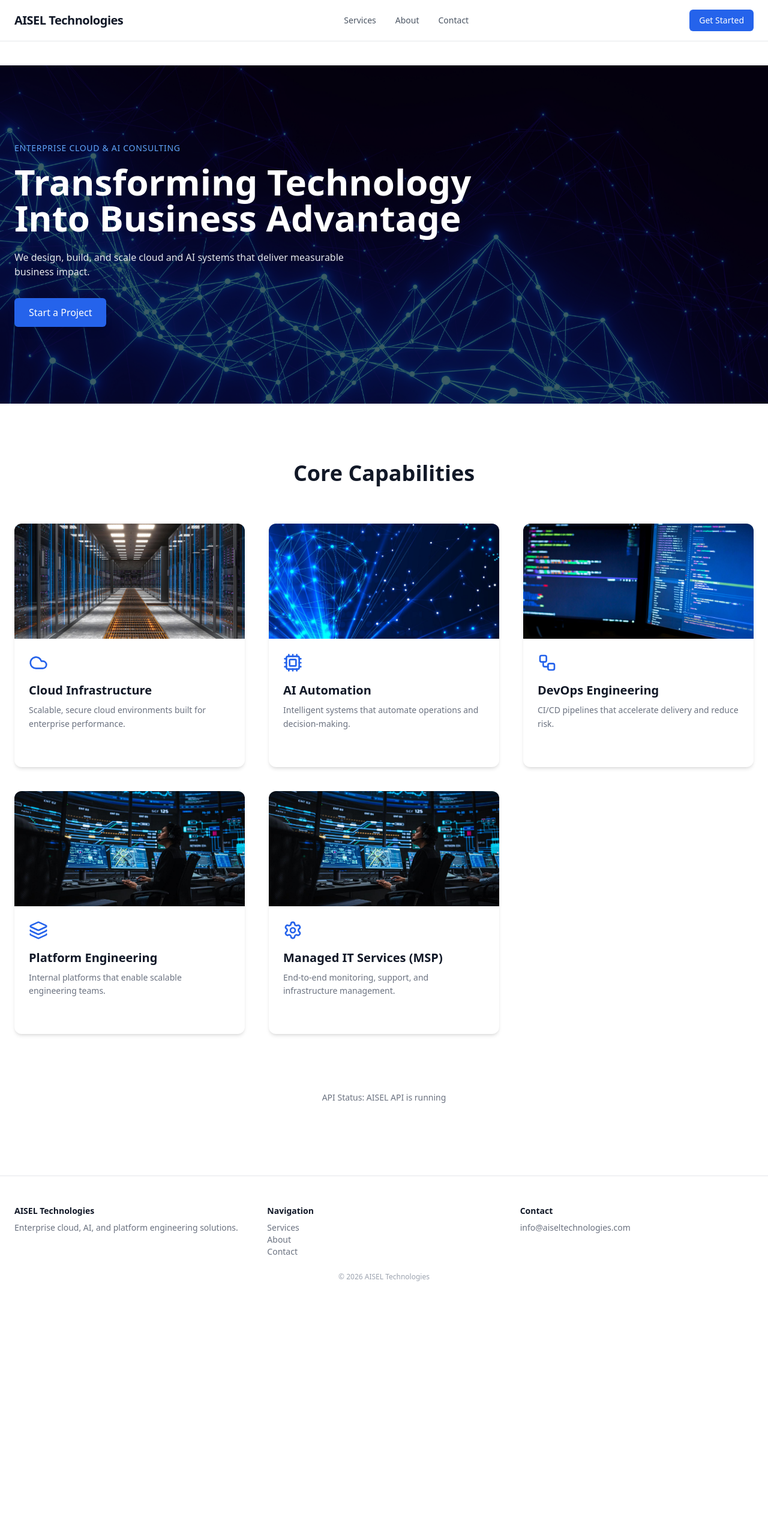
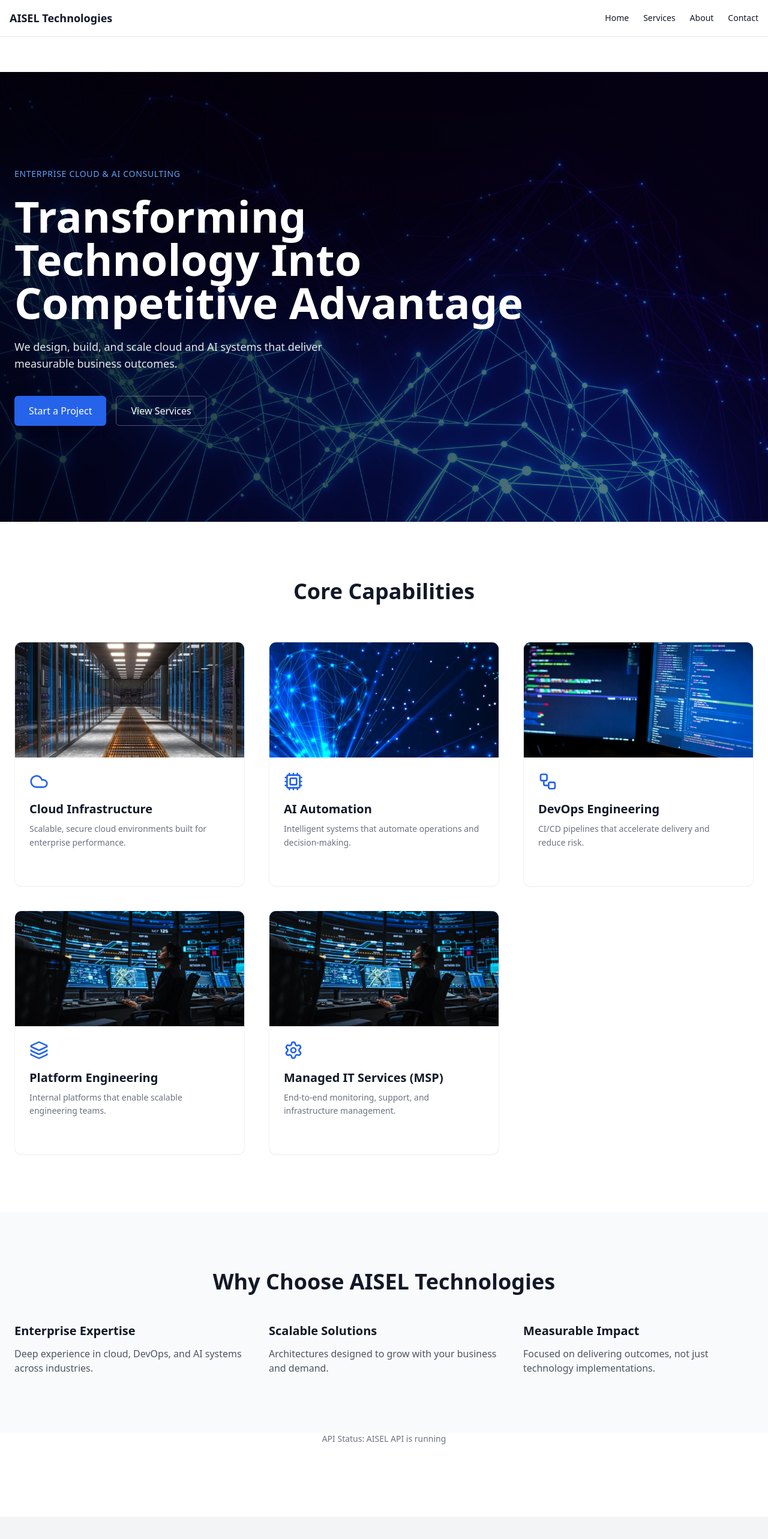
Before and after one commit to ssanfamo/aisel-platform, a Next.js app in the folder apps/web/: page / in a window 1280 px wide. Shown: the top 2566 px of the page at 60% size. Before the commit the page ends 2185 px from the top, so only its background shows below. Built offline with nearby package versions, Linux system fonts and the light colour scheme.

Commit message:
Expanded Service section

```diff
--- a/apps/web/app/about/page.js
+++ b/apps/web/app/about/page.js
@@ -1,22 +1,17 @@
+"use client";
+
 export default function About() {
   return (
-    <main className="bg-white text-gray-900 pt-20">
+    <section className="py-24 px-6 max-w-4xl mx-auto">
+      <h1 className="text-4xl font-semibold mb-6">
+        About AISEL Technologies
+      </h1>
 
-      <section className="py-24 px-6 max-w-4xl mx-auto">
-        <h1 className="text-5xl font-semibold mb-6">
-          About AISEL Technologies
-        </h1>
-
-        <p className="text-lg text-gray-500">
-          AISEL Technologies is a cloud, AI, and platform engineering consultancy
-          focused on building scalable, intelligent systems.
-        </p>
-
-        <p className="mt-6 text-gray-500">
-          We help organizations transform technology into a competitive advantage.
-        </p>
-      </section>
-
-    </main>
+      <p className="text-gray-600 leading-relaxed">
+        AISEL Technologies is a cloud and AI consulting firm focused on delivering
+        scalable, high-impact solutions. We specialize in platform engineering,
+        DevOps, and intelligent automation systems that transform businesses.
+      </p>
+    </section>
   );
 }
--- a/apps/web/app/layout.tsx
+++ b/apps/web/app/layout.tsx
@@ -1,128 +1,46 @@
-"use client";
+import Link from "next/link";
+import "./globals.css";
 
-import "./globals.css";
-import Link from "next/link";
-import { usePathname } from "next/navigation";
-import { useState } from "react";
-import PageTransition from "../components/PageTransition";
-import { AnimatePresence } from "framer-motion";
+export const metadata = {
+  title: "AISEL Technologies",
+  description: "Enterprise Cloud & AI Consulting",
+};
 
-export default function RootLayout({ children }) {
-  const pathname = usePathname();
-  const [menuOpen, setMenuOpen] = useState(false);
-
-  const navLink = (href, label) => {
-    const isActive = pathname === href;
-
-    return (
-      <Link
-        href={href}
-        onClick={() => setMenuOpen(false)}
-        className={`block py-2 transition ${
-          isActive
-            ? "text-blue-600 font-semibold"
-            : "text-gray-600 hover:text-black"
-        }`}
-      >
-        {label}
-      </Link>
-    );
-  };
-
+export default function RootLayout({
+  children,
+}: {
+  children: React.ReactNode;
+}) {
   return (
     <html lang="en">
       <body className="bg-white text-gray-900">
 
-        {/* HEADER */}
-        <header className="bg-white border-b sticky top-0 z-50">
-          <div className="max-w-7xl mx-auto px-6 py-4 flex justify-between items-center">
+        {/* NAVBAR */}
+        <header className="fixed top-0 w-full bg-white border-b z-50">
+          <div className="max-w-7xl mx-auto flex justify-between items-center p-4">
 
-            {/* LOGO */}
-            <Link href="/" className="text-xl font-semibold tracking-tight">
+            <h1 className="font-semibold text-lg">
               AISEL Technologies
-            </Link>
+            </h1>
 
-            {/* DESKTOP NAV */}
-            <nav className="hidden md:flex gap-8 text-sm">
-              {navLink("/services", "Services")}
-              {navLink("/about", "About")}
-              {navLink("/contact", "Contact")}
+            <nav className="flex gap-6 text-sm">
+              <Link href="/">Home</Link>
+              <Link href="/services">Services</Link>
+              <Link href="/about">About</Link>
+              <Link href="/contact">Contact</Link>
             </nav>
 
-            {/* MOBILE BUTTON */}
-            <button
-              className="md:hidden text-gray-700"
-              onClick={() => setMenuOpen(!menuOpen)}
-            >
-              ☰
-            </button>
-
-            {/* CTA */}
-            <Link
-              href="/contact"
-              className="hidden md:inline bg-blue-600 text-white px-4 py-2 rounded-md text-sm"
-            >
-              Get Started
-            </Link>
           </div>
-
-          {/* MOBILE MENU */}
-          {menuOpen && (
-            <div className="md:hidden border-t px-6 pb-4 bg-white">
-              {navLink("/services", "Services")}
-              {navLink("/about", "About")}
-              {navLink("/contact", "Contact")}
-
-              <Link
-                href="/contact"
-                onClick={() => setMenuOpen(false)}
-                className="block mt-4 bg-blue-600 text-white px-4 py-2 rounded-md text-center"
-              >
-                Get Started
-              </Link>
-            </div>
-          )}
         </header>
 
-        {/* CONTENT */}
-        <AnimatePresence mode="wait">
-          <PageTransition routeKey={pathname}>
-            <main>{children}</main>
-          </PageTransition>
-        </AnimatePresence>
+        {/* PAGE CONTENT */}
+        <main className="pt-20">
+          {children}
+        </main>
 
         {/* FOOTER */}
-        <footer className="bg-white py-12 border-t mt-20">
-          <div className="max-w-7xl mx-auto px-6 grid md:grid-cols-3 gap-8 text-sm text-gray-500">
-
-            <div>
-              <div className="font-semibold text-gray-900 mb-2">
-                AISEL Technologies
-              </div>
-              Enterprise cloud, AI, and platform engineering solutions.
-            </div>
-
-            <div>
-              <div className="font-semibold text-gray-900 mb-2">
-                Navigation
-              </div>
-              <p>Services</p>
-              <p>About</p>
-              <p>Contact</p>
-            </div>
-
-            <div>
-              <div className="font-semibold text-gray-900 mb-2">
-                Contact
-              </div>
-              <p>info@aiseltechnologies.com</p>
-            </div>
-
-          </div>
-
-          <div className="text-center text-xs text-gray-400 mt-6">
-            © {new Date().getFullYear()} AISEL Technologies
-          </div>
+        <footer className="bg-gray-100 text-center py-10 mt-20 text-sm text-gray-500">
+          © {new Date().getFullYear()} AISEL Technologies. All rights reserved.
         </footer>
 
       </body>
--- a/apps/web/app/page.js
+++ b/apps/web/app/page.js
@@ -51,37 +51,38 @@ export default function Home() {
     <main className="bg-white text-gray-900 pt-10">
 
       {/* HERO */}
-      <section className="relative text-white py-32 px-6">
+      <section className="relative text-white py-40 px-6">
 
-        {/* Background Image */}
         <div className="absolute inset-0">
           <img
             src="/images/hero.jpg"
             alt="Cloud infrastructure"
             className="w-full h-full object-cover"
           />
-          <div className="absolute inset-0 bg-black/60"></div>
+          <div className="absolute inset-0 bg-gradient-to-r from-black/80 via-black/60 to-black/40"></div>
         </div>
 
-        {/* Content */}
         <div className="relative max-w-7xl mx-auto">
           <FadeIn>
             <p className="text-sm text-blue-400 uppercase tracking-wider">
               Enterprise Cloud & AI Consulting
             </p>
 
-            <h1 className="mt-4 text-5xl md:text-6xl font-semibold max-w-3xl">
-              Transforming Technology Into Business Advantage
+            <h1 className="mt-6 text-5xl md:text-7xl font-semibold leading-tight max-w-4xl">
+              Transforming Technology Into Competitive Advantage
             </h1>
 
-            <p className="mt-6 text-gray-200 max-w-xl">
-              We design, build, and scale cloud and AI systems that deliver
-              measurable business impact.
+            <p className="mt-6 text-gray-200 max-w-xl text-lg">
+              We design, build, and scale cloud and AI systems that deliver measurable business outcomes.
             </p>
 
-            <div className="mt-8">
-              <button className="bg-blue-600 hover:bg-blue-700 px-6 py-3 rounded-md shadow-lg transition transform hover:scale-105">
+            <div className="mt-10 flex gap-4">
+              <button className="bg-blue-600 hover:bg-blue-700 px-6 py-3 rounded-md shadow-lg transition">
                 Start a Project
+              </button>
+
+              <button className="border border-white/30 px-6 py-3 rounded-md hover:bg-white/10 transition">
+                View Services
               </button>
             </div>
           </FadeIn>
@@ -105,9 +106,8 @@ export default function Home() {
 
               return (
                 <FadeIn key={i} delay={i * 0.1}>
-                  <div className="group bg-white rounded-xl overflow-hidden shadow-md hover:shadow-2xl transition duration-500 transform hover:-translate-y-2">
+                  <div className="group bg-white rounded-xl overflow-hidden border border-gray-100 hover:border-blue-500 shadow-sm hover:shadow-xl transition duration-500 transform hover:-translate-y-2">
 
-                    {/* IMAGE */}
                     <div className="h-48 overflow-hidden">
                       <img
                         src={service.image}
@@ -116,7 +116,6 @@ export default function Home() {
                       />
                     </div>
 
-                    {/* CONTENT */}
                     <div className="p-6">
                       <Icon className="w-8 h-8 text-blue-600 mb-4" />
 
@@ -142,6 +141,56 @@ export default function Home() {
         </div>
       </section>
 
+      {/* WHY CHOOSE US */}
+      <section className="bg-gray-50 py-24 px-6">
+        <div className="max-w-7xl mx-auto text-center">
+
+          <FadeIn>
+            <h2 className="text-4xl font-semibold mb-12">
+              Why Choose AISEL Technologies
+            </h2>
+          </FadeIn>
+
+          <div className="grid md:grid-cols-3 gap-10 text-left">
+
+            <FadeIn>
+              <div>
+                <h3 className="text-xl font-semibold mb-3">
+                  Enterprise Expertise
+                </h3>
+                <p className="text-gray-600">
+                  Deep experience in cloud, DevOps, and AI systems across industries.
+                </p>
+              </div>
+            </FadeIn>
+
+            <FadeIn>
+              <div>
+                <h3 className="text-xl font-semibold mb-3">
+                  Scalable Solutions
+                </h3>
+                <p className="text-gray-600">
+                  Architectures designed to grow with your business and demand.
+                </p>
+              </div>
+            </FadeIn>
+
+            <FadeIn>
+              <div>
+                <h3 className="text-xl font-semibold mb-3">
+                  Measurable Impact
+                </h3>
+                <p className="text-gray-600">
+                  Focused on delivering outcomes, not just technology implementations.
+                </p>
+              </div>
+            </FadeIn>
+
+          </div>
+
+        </div>
+      </section>
+
       {/* STATUS */}
       <section className="text-center text-sm text-gray-500 pb-10">
         API Status: {status}
--- a/apps/web/app/services/page.js
+++ b/apps/web/app/services/page.js
@@ -1,29 +1,31 @@
+"use client";
+
+import { Cloud, Cpu, Workflow, Layers, Settings } from "lucide-react";
+
 export default function Services() {
+  const services = [
+    { title: "Cloud Infrastructure", icon: Cloud },
+    { title: "AI Automation", icon: Cpu },
+    { title: "DevOps Engineering", icon: Workflow },
+    { title: "Platform Engineering", icon: Layers },
+    { title: "Managed IT Services", icon: Settings },
+  ];
+
   return (
-    <main className="bg-white text-gray-900 pt-20">
+    <section className="py-24 px-6 max-w-7xl mx-auto">
+      <h1 className="text-4xl font-semibold mb-12">Services</h1>
 
-      <section className="py-24 px-6 max-w-6xl mx-auto">
-        <h1 className="text-5xl font-semibold mb-6">Services</h1>
-
-        <p className="text-lg text-gray-500 max-w-2xl">
-          We provide enterprise cloud, AI, and platform engineering solutions.
-        </p>
-
-        <div className="mt-16 grid md:grid-cols-2 gap-10">
-          {[
-            "Cloud Infrastructure",
-            "AI Automation",
-            "DevOps Engineering",
-            "Platform Engineering",
-            "Managed IT Services",
-          ].map((service, i) => (
+      <div className="grid md:grid-cols-2 lg:grid-cols-3 gap-10">
+        {services.map((s, i) => {
+          const Icon = s.icon;
+          return (
             <div key={i} className="border p-8 rounded-xl">
-              {service}
+              <Icon className="w-8 h-8 text-blue-600 mb-4" />
+              <h3 className="text-xl font-semibold">{s.title}</h3>
             </div>
-          ))}
-        </div>
-      </section>
-
-    </main>
+          );
+        })}
+      </div>
+    </section>
   );
 }
```
Also changed, not shown: apps/web/app/contact/page.js (+23 -48 lines).
